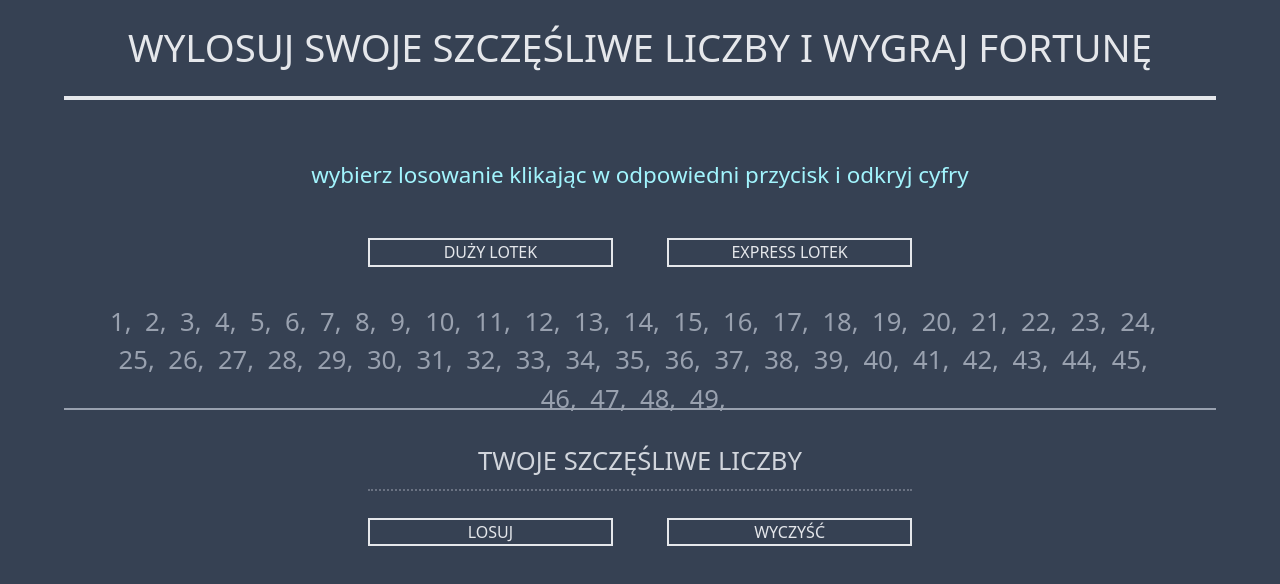
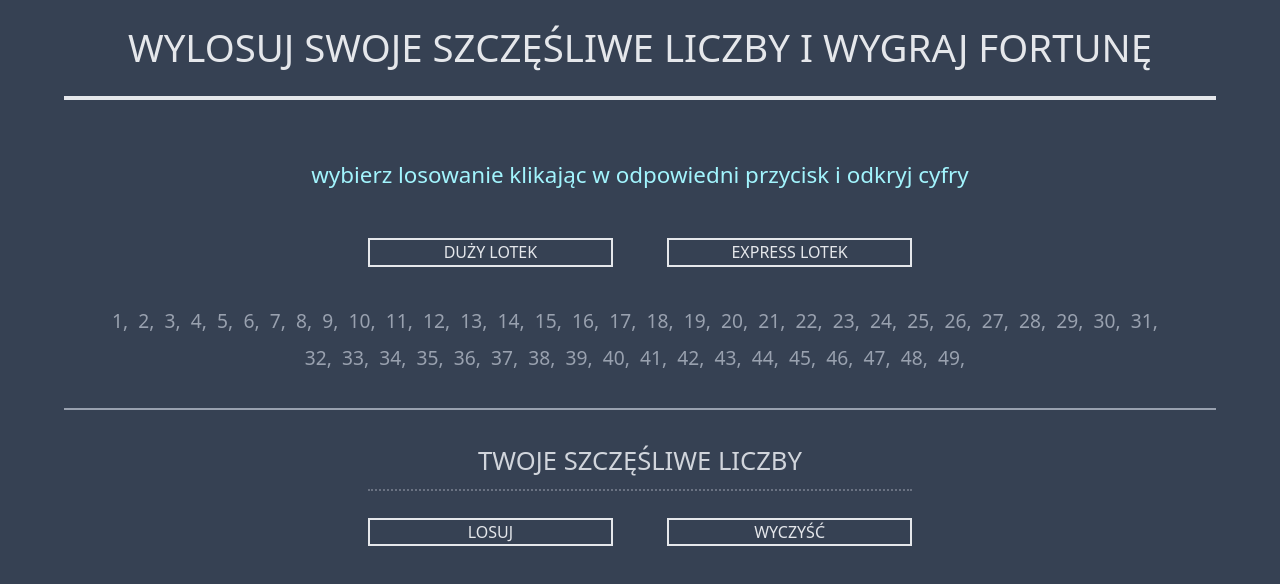
Before and after one commit to Scorpion19702022/RANDOM_LOTTTO_NUMBERS, a React (Vite) app: page / in a window 1280 px wide. Both pictures are taken after a click on the button "DUŻY LOTEK". Shown: the top 584 px of the page. Built offline with nearby package versions, Linux system fonts and the light colour scheme.

Commit message:
added style

```diff
--- a/src/Components/LottoNumbers/LottoNumbers.tsx
+++ b/src/Components/LottoNumbers/LottoNumbers.tsx
@@ -38,7 +38,7 @@ const LottoNumbers: React.FC<InitialProps> = ({
 					return (
 						<span
 							className={
-								!isRandom ? 'text-[1em] text-gray-400 md:text-[1.6em]' : 'text-[1em] text-cyan-300 md:text-[1.6em]'
+								!isRandom ? 'text-[1em] text-gray-400 md:text-[1.2em]' : 'text-[1em] text-cyan-300 md:text-[1.2em]'
 							}
 							key={index}
 						>
@@ -51,7 +51,7 @@ const LottoNumbers: React.FC<InitialProps> = ({
 					return (
 						<span
 							className={
-								!isRandom ? 'text-[1em] text-gray-400 md:text-[1.6em]' : 'text-[1em] text-cyan-300 md:text-[1.6em]'
+								!isRandom ? 'text-[1em] text-gray-400 md:text-[1.2em]' : 'text-[1em] text-cyan-300 md:text-[1.2em]'
 							}
 							key={index}
 						>
```
